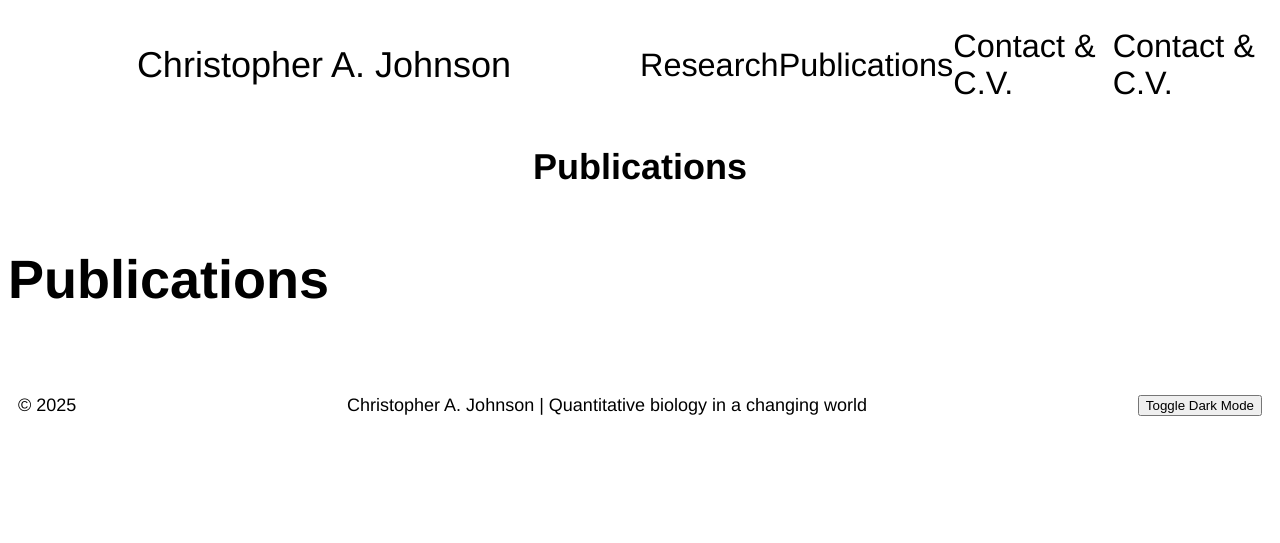
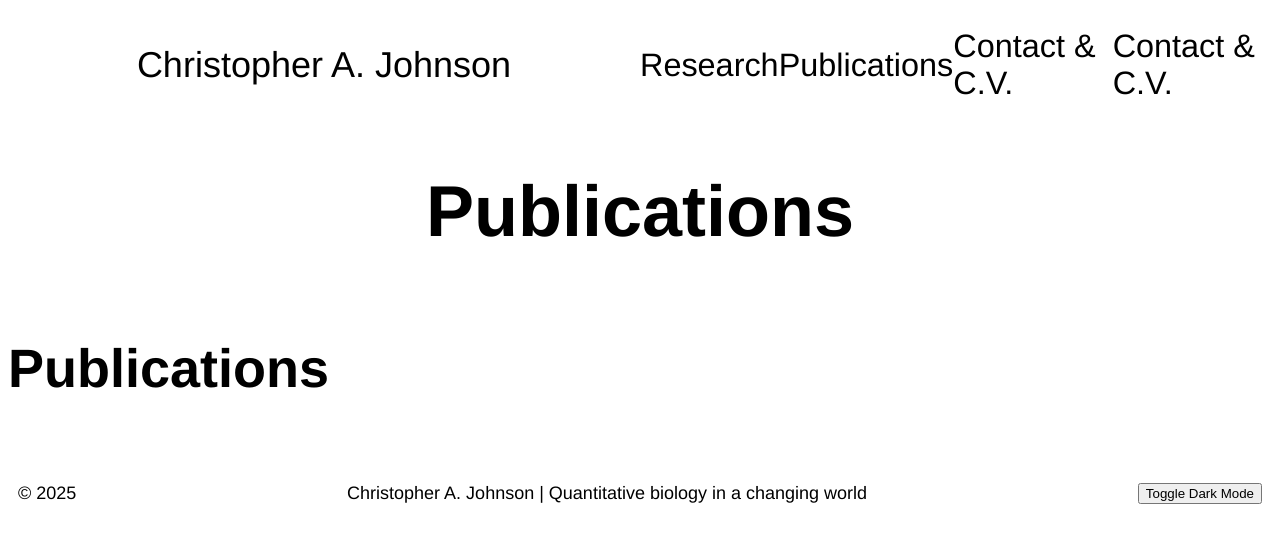
Before and after one commit to chrisajohnson/chrisajohnson.github.io, a Jekyll site: the page built from publications.md, in a window 1280 px wide. Shown: the top 543 px of the page. Built offline with Jekyll 4.4.1, drawn with Linux system fonts in a browser that asks for light colours.

Commit message:
Update styles.css

```diff
--- a/assets/css/styles.css
+++ b/assets/css/styles.css
@@ -70,14 +70,15 @@
   padding: 10px; /* Add padding around dropdown text */
 }
 
+/* Hover effect for dropdown items */
+.dropdown-item:hover {
+  background-color: #f0f0f0; /* Highlight link during hover */
+}
+
 /* Page title */
 .page-title {
   text-align: center; /* Centers the title horizontally */
   margin: 10px 0; /* Adds spacing above and below */
-}
-
-/* Page title header 1 */
-.page-title h1 {
   font-size: 2rem; /* Set the text size */
 }
 
```
